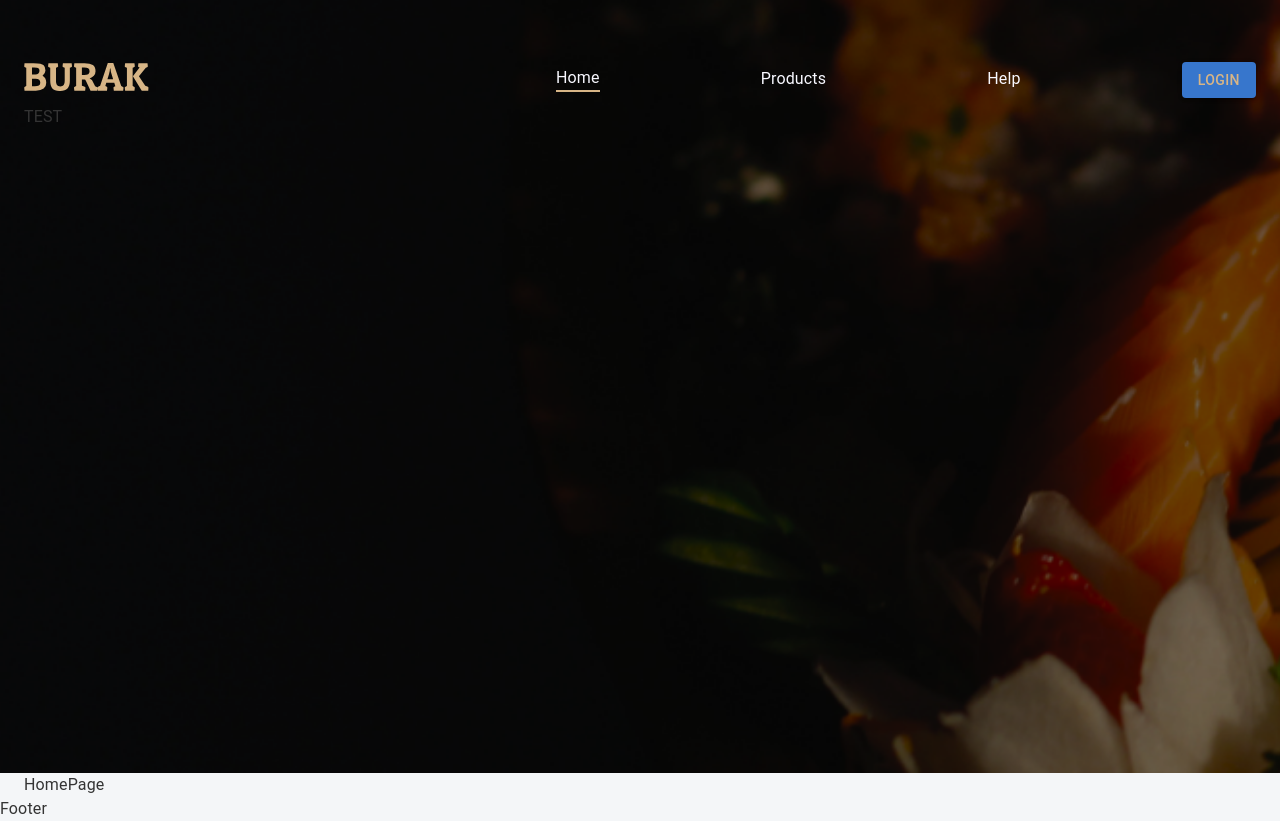
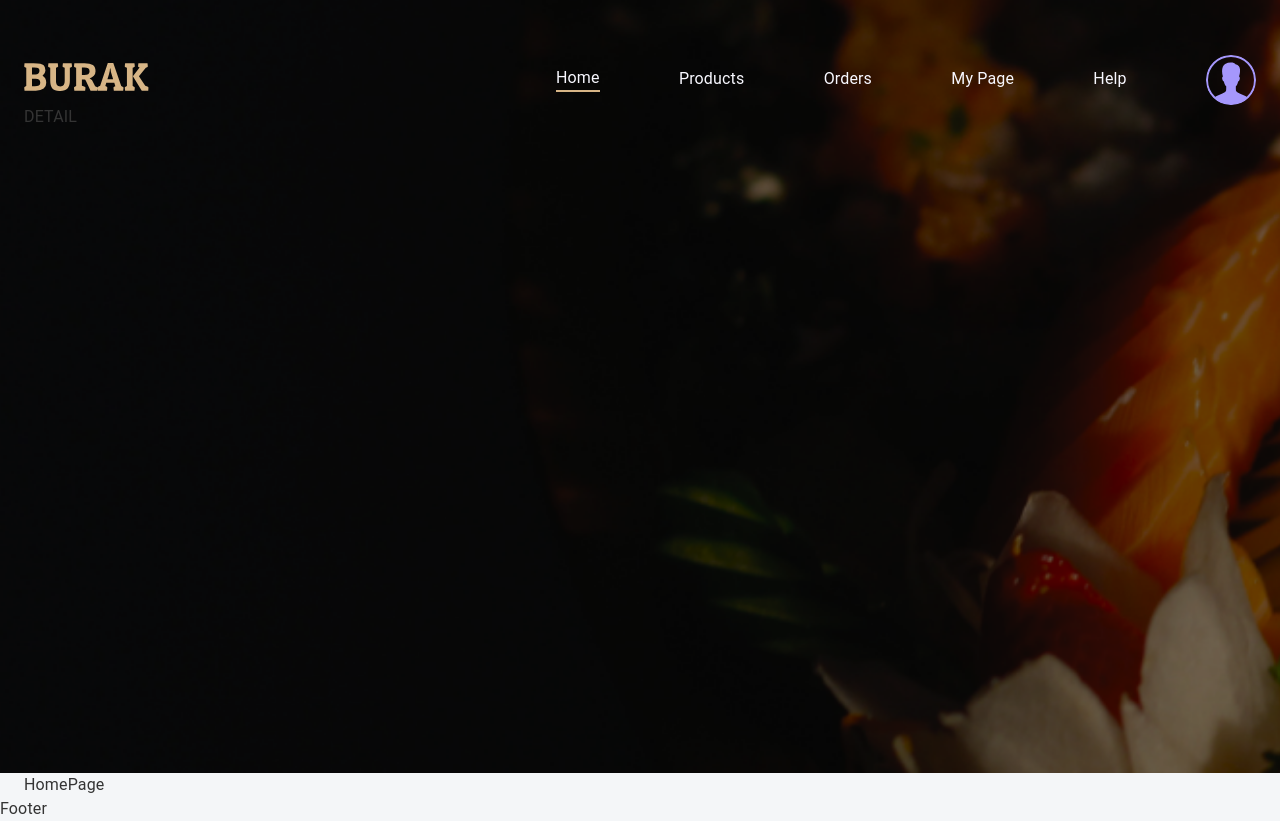
Before and after one commit to javokhirbekuz/burak-react, a React (Create React App) app: page / in a window 1280 px wide. Built offline with nearby package versions, Linux system fonts and the light colour scheme.

Commit message:
fix: homeNavbar menu part refactoring

```diff
--- a/src/app/components/headers/HomeNavbar.tsx
+++ b/src/app/components/headers/HomeNavbar.tsx
@@ -2,32 +2,18 @@
 import { NavLink } from "react-router-dom";
 
 export function HomeNavbar() {
-  const authMember = null;
+  const authMember = true;
 
   return (
     <div className="home-navbar">
-      <Container sx={{ mt: "55px", height: "642px" }}>
-        <Stack
-          sx={{ height: "50px" }}
-          flexDirection={"row"}
-          justifyContent={"space-between"}
-          alignItems={"center"}
-        >
+      <Container className="navbar-container">
+        <Stack className="menu">
           <Box>
             <NavLink to="/">
-              <img
-                style={{ width: "125px", height: "30px" }}
-                src="/icons/burak.svg"
-                alt=""
-              />
+              <img className="brand-logo" src="/icons/burak.svg" alt="" />
             </NavLink>
           </Box>
-          <Stack
-            flexDirection={"row"}
-            justifyContent={"space-between"}
-            minWidth={"700px"}
-            alignItems={"center"}
-          >
+          <Stack className="links">
             <Box className={"hover-line"}>
               <NavLink to="/" activeClassName={"underline"}>
                 Home
@@ -60,19 +46,21 @@
             {/* BASKET */}
             {!authMember ? (
               <Box>
-                <Button
-                  variant="contained"
-                  style={{ backgroundColor: "#3776CC", color: "#d7b586" }}
-                >
+                <Button variant="contained" className="login-button">
                   Login
                 </Button>
               </Box>
             ) : (
-              <img />
+              <img
+                className="user-avatar"
+                src={"/icons/default-user.svg"}
+                aria-haspopup={"true"}
+                alt="user pic"
+              />
             )}
           </Stack>
         </Stack>
-        <Stack>TEST</Stack>
+        <Stack>DETAIL</Stack>
       </Container>
     </div>
   );
--- a/src/css/navbar.css
+++ b/src/css/navbar.css
@@ -4,6 +4,42 @@
   display: flex;
   background: url("/public/img/banner.webp");
   background-size: cover;
+}
+
+.home-navbar .navbar-container {
+  margin-top: 55px;
+  height: 642px;
+}
+
+.home-navbar .navbar-container .menu {
+  height: 50px;
+  display: flex;
+  flex-direction: row;
+  justify-content: space-between;
+  align-items: center;
+}
+
+.home-navbar .navbar-container .menu .brand-logo {
+  width: 125px;
+  height: 30px;
+}
+
+.home-navbar .navbar-container .menu .links {
+  min-width: 700px;
+  display: flex;
+  flex-direction: row;
+  justify-content: space-between;
+  align-items: center;
+}
+
+.home-navbar .navbar-container .menu .links .login-button {
+  background-color: #3776cc;
+  color: #d7b586;
+}
+.home-navbar .navbar-container .menu .links .user-avatar {
+  width: 50px;
+  height: 50px;
+  border-radius: 24px;
 }
 
 .home-navbar a {
```
